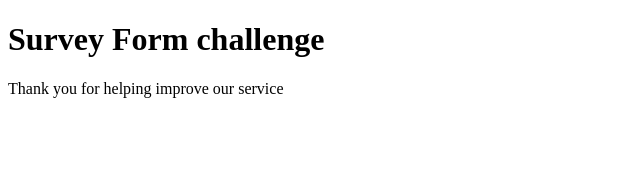
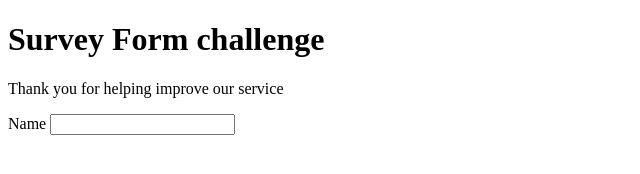
Before and after one commit to ReedorReed/fcc-survey-form-repo, a plain HTML site: page index.html in a window 1280 px wide. Shown: the whole page, without its empty margins (0-640 px from the left). Drawn offline with Linux system fonts and the light colour scheme.

Commit message:
added form tag
added a for element for name

```diff
--- a/index.html
+++ b/index.html
@@ -9,5 +9,13 @@
         <h1 id ="title" class="text-center">Survey Form challenge</h1>
         <p id="description" class="description text-center">Thank you for helping improve our service</p>
 
+        <form id="survey-form">
+            <div class="form-group">
+                <label>Name</label>
+                <input type="text">
+
+            </div>
+
+        </form>
     </body>
 </html>
```
